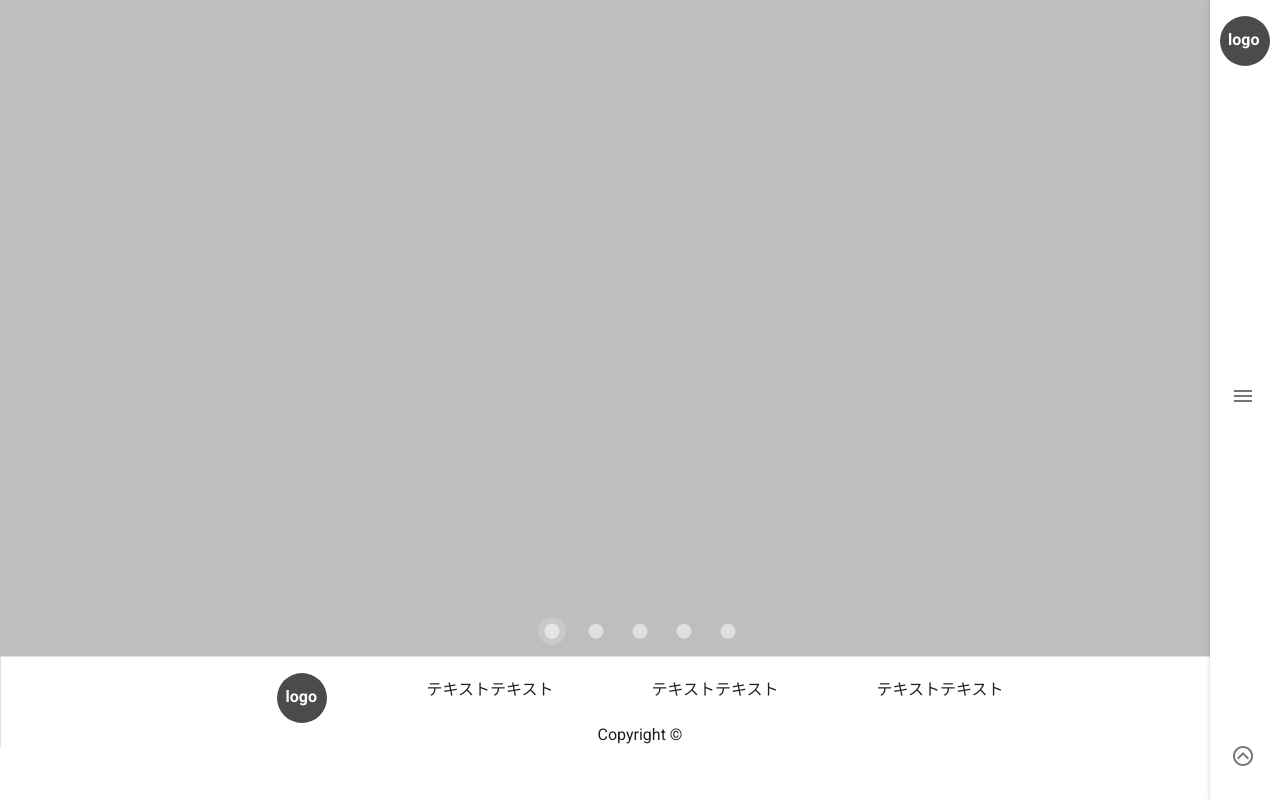
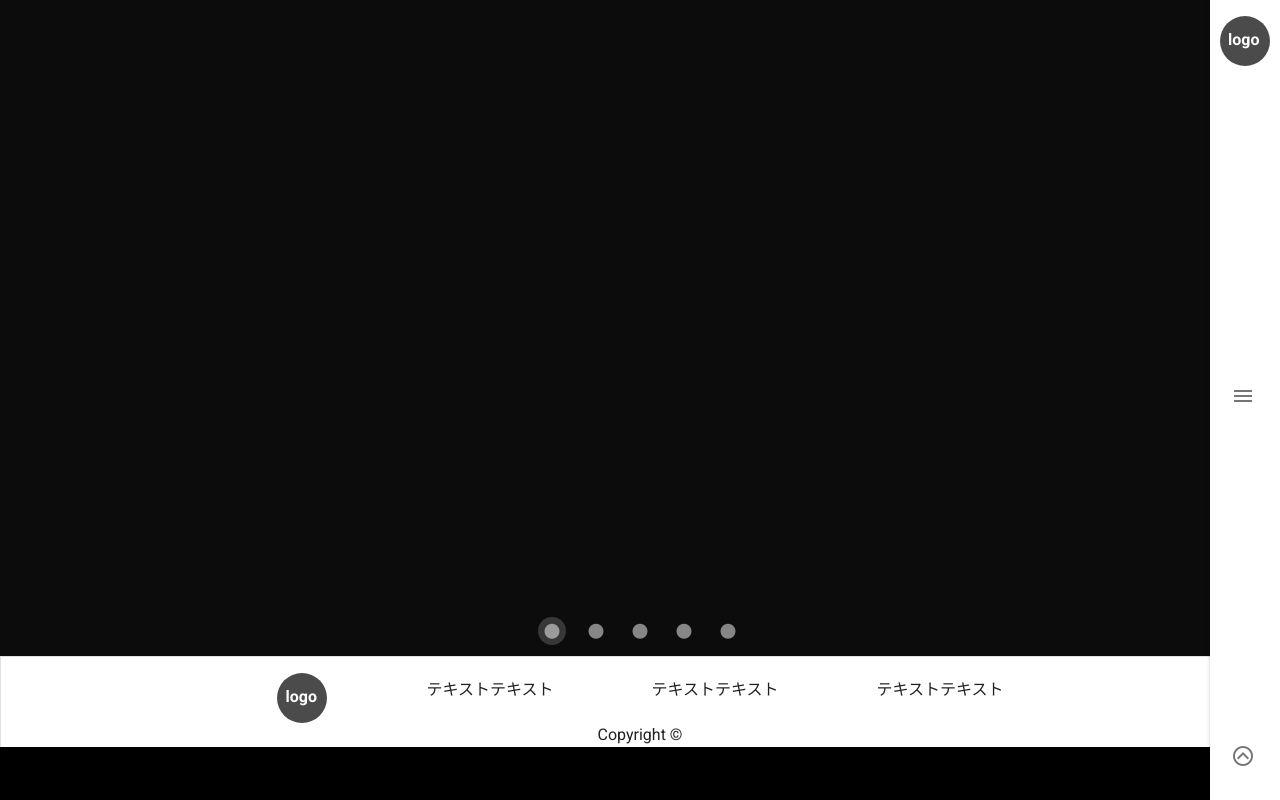
Before and after one commit to phann-phearoen/mechadock, a Nuxt app: page / in a window 1280 px wide. Built offline with nearby package versions, Linux system fonts and the light colour scheme.

Commit message:
set the background to black

```diff
--- a/layouts/default.vue
+++ b/layouts/default.vue
@@ -1,5 +1,5 @@
 <template>
-  <v-app :dark="setTheme">
+  <v-app :dark="setTheme" style="background-color: black">
     <div
       id="the-nav-spacer"
       class="d-block d-sm-none"
```
